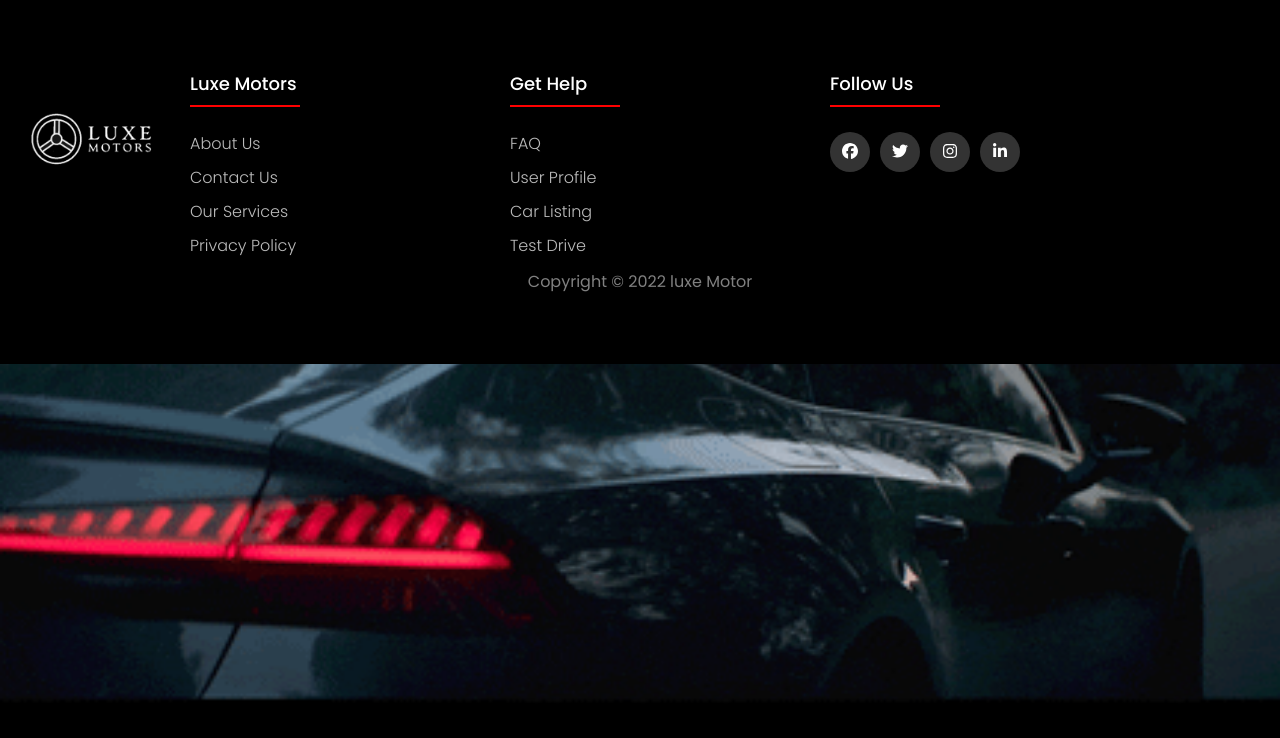
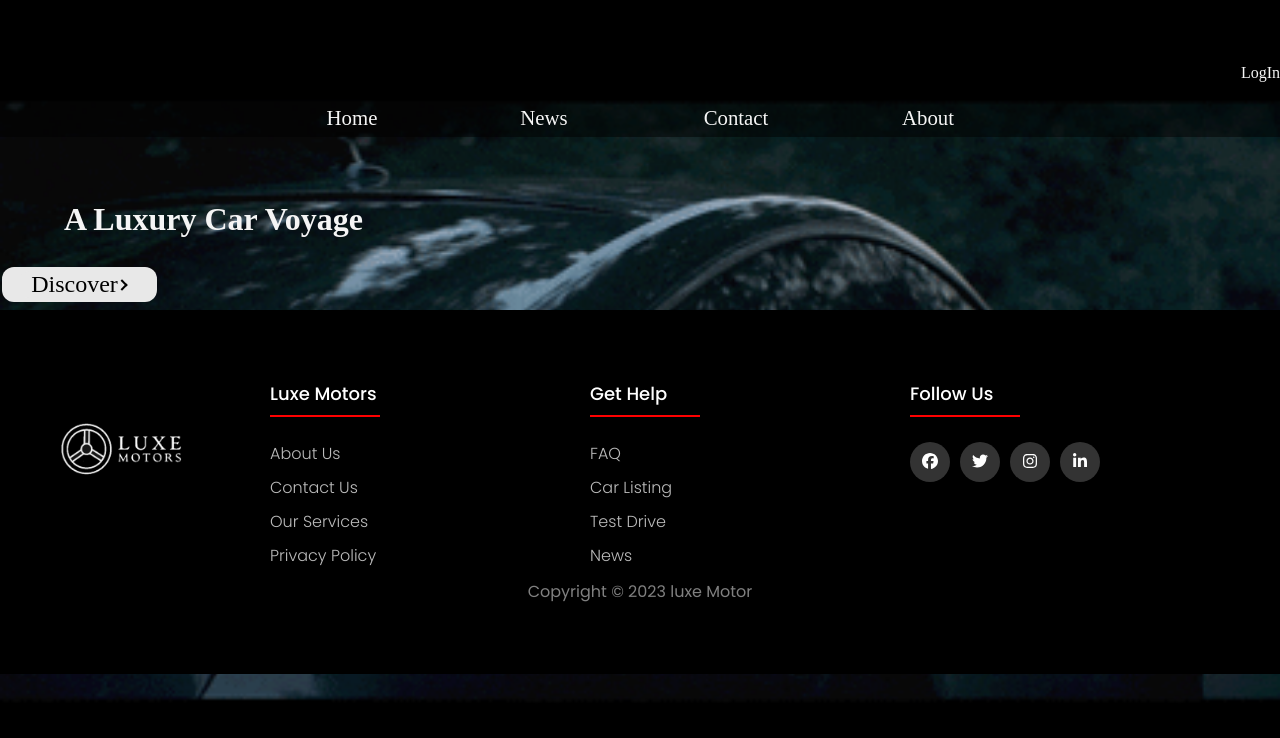
Before and after one commit to bechara-rizk/DealershipTeamOne, a Next.js app: page /home/homescreen in a window 1280 px wide. Shown: the top 738 px of the page. Built offline with nearby package versions, Linux system fonts and the light colour scheme.

Commit message:
Fixing margins

```diff
--- a/src/components/Footer.js
+++ b/src/components/Footer.js
@@ -28,9 +28,9 @@ const Footer = () => {
 			 <h4>get help</h4>
 			 <ul>
 			   <li><a href=" ">FAQ</a></li>
-			   <li><a href=" ">user Profile</a></li>
 			   <li><a href=" ">Car Listing</a></li>
 			   <li><a href=" ">Test Drive</a></li>
+			   <li><a href=" ">News</a></li>
 
 			 </ul>
 		   </div>
@@ -47,7 +47,7 @@ const Footer = () => {
 		 </div>
 
 		</div>
-        <div className="footer__copyright">Copyright © 2022 luxe Motor</div>
+        <div className="footer__copyright">Copyright © 2023 luxe Motor</div>
 	 </div>
 	);
 };
--- a/src/pages/home/homescreen.js
+++ b/src/pages/home/homescreen.js
@@ -16,9 +16,10 @@ export default function Home() {
           <span className='discoverHomeButton'>Discover <i class="arrow right"></i></span>
 
       </div>
+      <Footer/>
     </div>
 
-    <Footer/>
+
     </>
   )
 }
--- a/src/styles/footer.css
+++ b/src/styles/footer.css
@@ -92,7 +92,8 @@ ul{
 .footer-logo{
   display: 'flex';
   text-align: center;
-  margin-left: 20px;
+  margin-left: 50px;
+  margin-right: 50px;
 
 }
 
```
